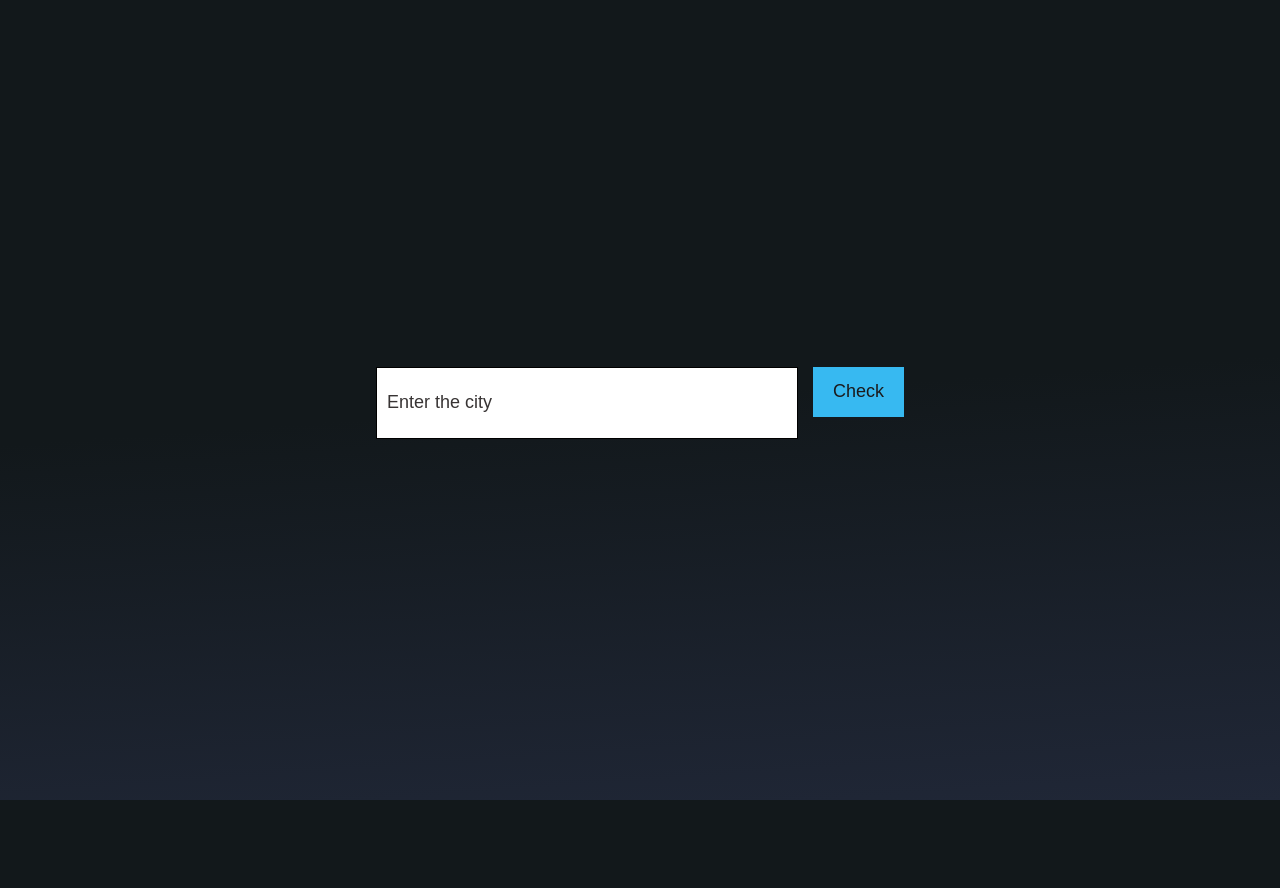
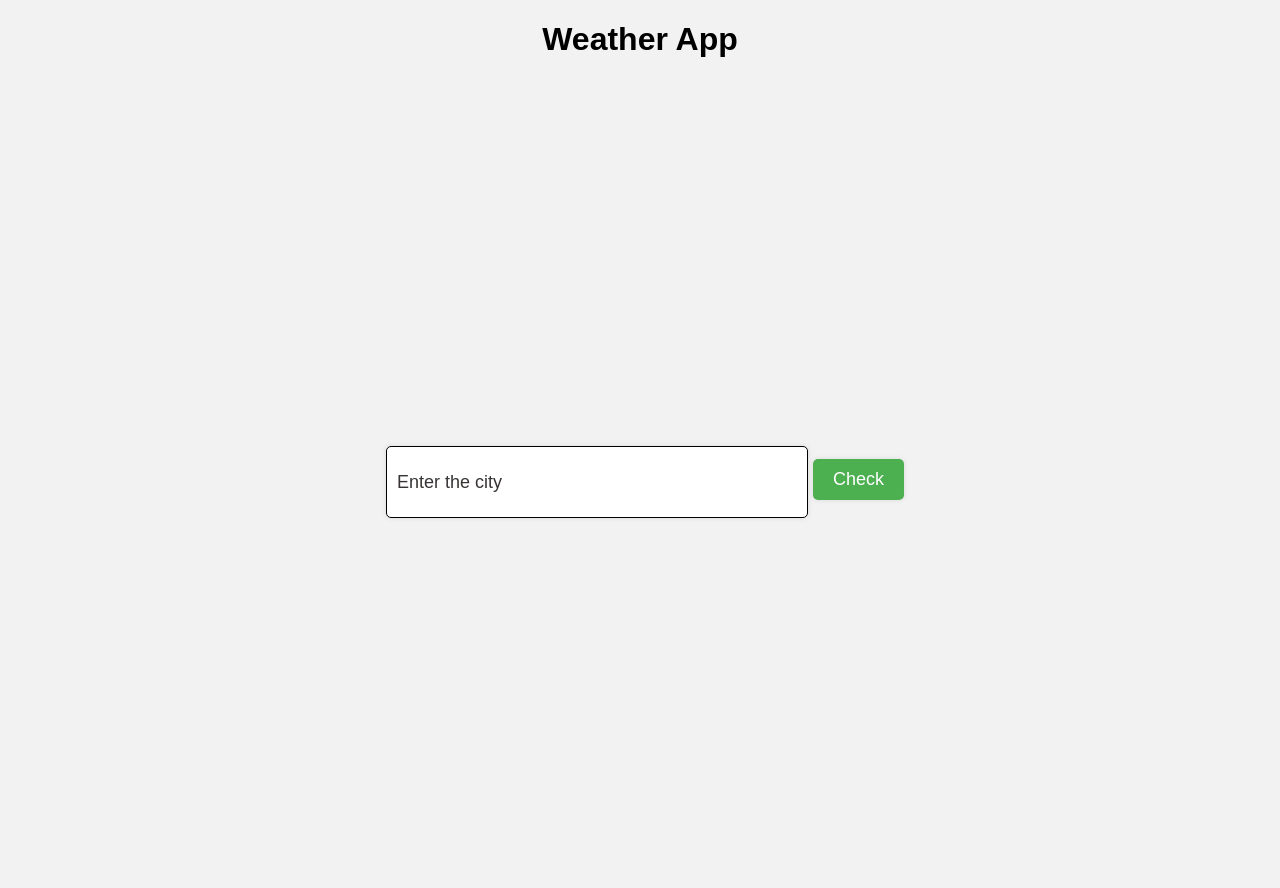
Before and after one commit to SAJ33L/BTW-Flask-Repo, a Flask app: page / in a window 1280 px wide. Before the commit the page ends 800 px from the top, so only its background shows below. Run offline with Flask 3, Linux system fonts and the light colour scheme.

Commit message:
Nothing to do right now

```diff
--- a/Task3/app.py
+++ b/Task3/app.py
@@ -11,8 +11,9 @@ def home():
     # Check if request is POST
     if request.method == 'POST':
         # Get API key
-        api_key = os.environ.get('API_KEY')
-        # Get city name from form
+        api_key = '039b8b4d8c1cfc6a3d1d1a97e5a9f7fc'
+        print(api_key)
+        # Get city name from form also passing the api_key
         city_name = request.form.get('city')
         # Create url for API request
         url = f"https://api.openweathermap.org/data/2.5/weather?q={city_name}&units=metric&appid={api_key}"
--- a/Task3/static/css/style.css
+++ b/Task3/static/css/style.css
@@ -1,17 +1,18 @@
 /* Style for form input and submit button */
 /* #37b9f1 #f2f5f5 */
 /* text: #565360 #908e9b #e1dfe9 */
+
 body {
-  margin: 0;
-  padding: 0;
-  height: 100vh;
-  width: 100vw;
-  background: linear-gradient(176deg, rgb(18, 24, 27) 50%, rgb(32, 39, 55) 100%)
-    fixed;
   font-family: sans-serif;
-  box-sizing: border-box;
+  text-align: center;
+  background-color: #f2f2f2;
+}
 
-}
+/* h1 {
+  margin-top: 50px;
+  font-size: 48px;
+} */
+
 .search-section {
   display: flex;
   justify-content: center;
@@ -21,6 +22,18 @@ body {
   color: #b5b2be;
   font-size: 18px;
 }
+
+input {
+  padding: 10px;
+  font-size: 18px;
+  border: none;
+  border-radius: 5px;
+  margin-right: 10px;
+  box-shadow: 0px 0px 5px #d9d9d9;
+}
+
+
+
 .input {
   width: 400px;
   height: 50px;
@@ -36,16 +49,6 @@ body {
   color: #383434;
   opacity: 1;
 }
-.file_submit {
-  background-color: #37b9f1;
-  height: 50px;
-  color: #1b1b1d;
-  margin: 5px 10px auto 10px;
-  padding: 10px 20px;
-  border: none;
-  font-size: 18px;
-  transition: all 0.25s ease-in-out;
-}
 .file_submit:hover {
   background-color: #134155;
   color: #fff;
@@ -57,3 +60,14 @@ p {
   margin-top: 20px;
   text-align: center;
 }
+
+button {
+  padding: 10px 20px;
+  font-size: 18px;
+  background-color: #4CAF50;
+  color: white;
+  border: none;
+  border-radius: 5px;
+  box-shadow: 0px 0px 5px #d9d9d9;
+  cursor: pointer;
+}
--- a/Task3/templates/base.html
+++ b/Task3/templates/base.html
@@ -11,6 +11,7 @@
     </style>
   </head>
   <body>
+    <h1>Weather App</h1>
     {% block content %} {% endblock %}
   </body>
 </html>
```
Also changed, not shown: readme.md.
